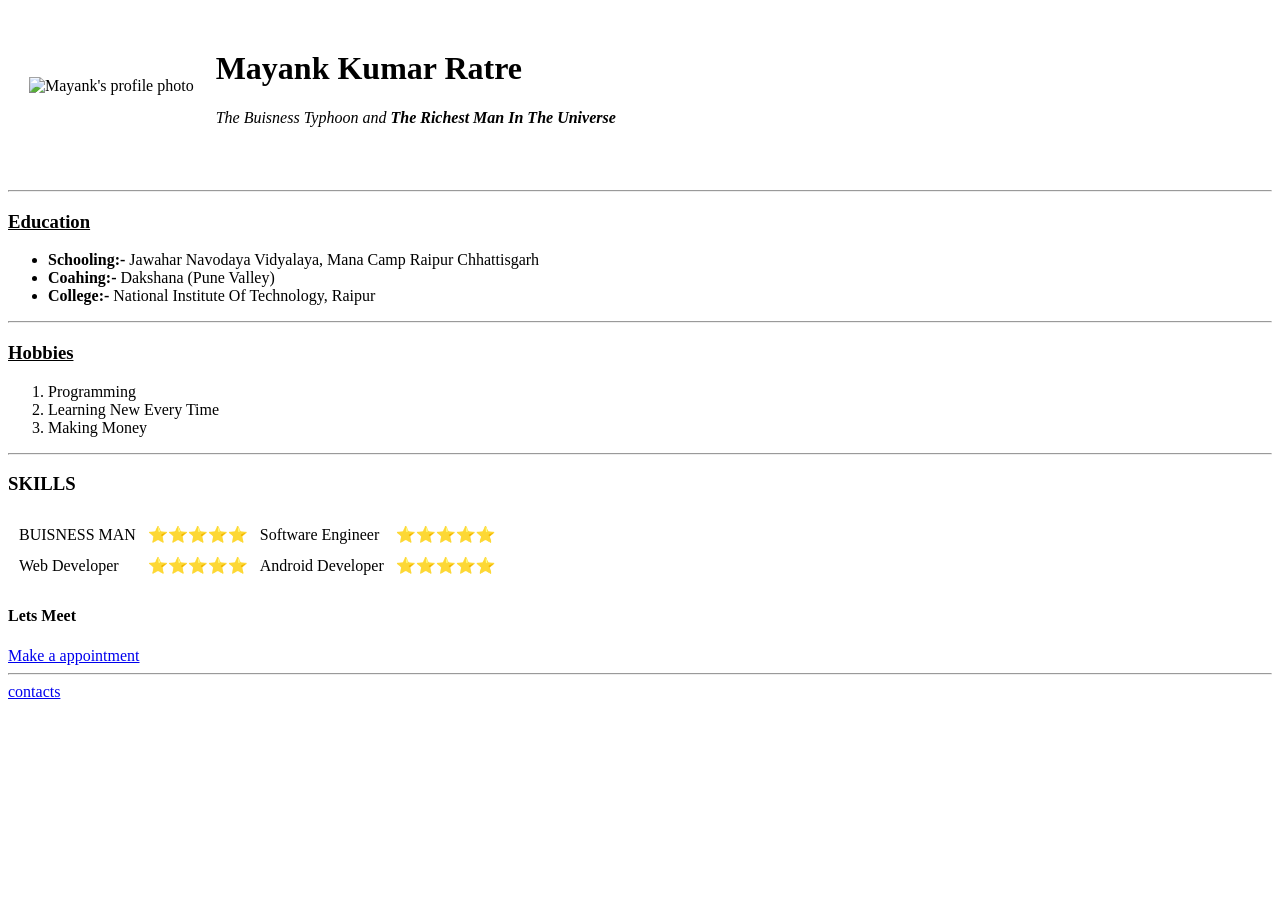
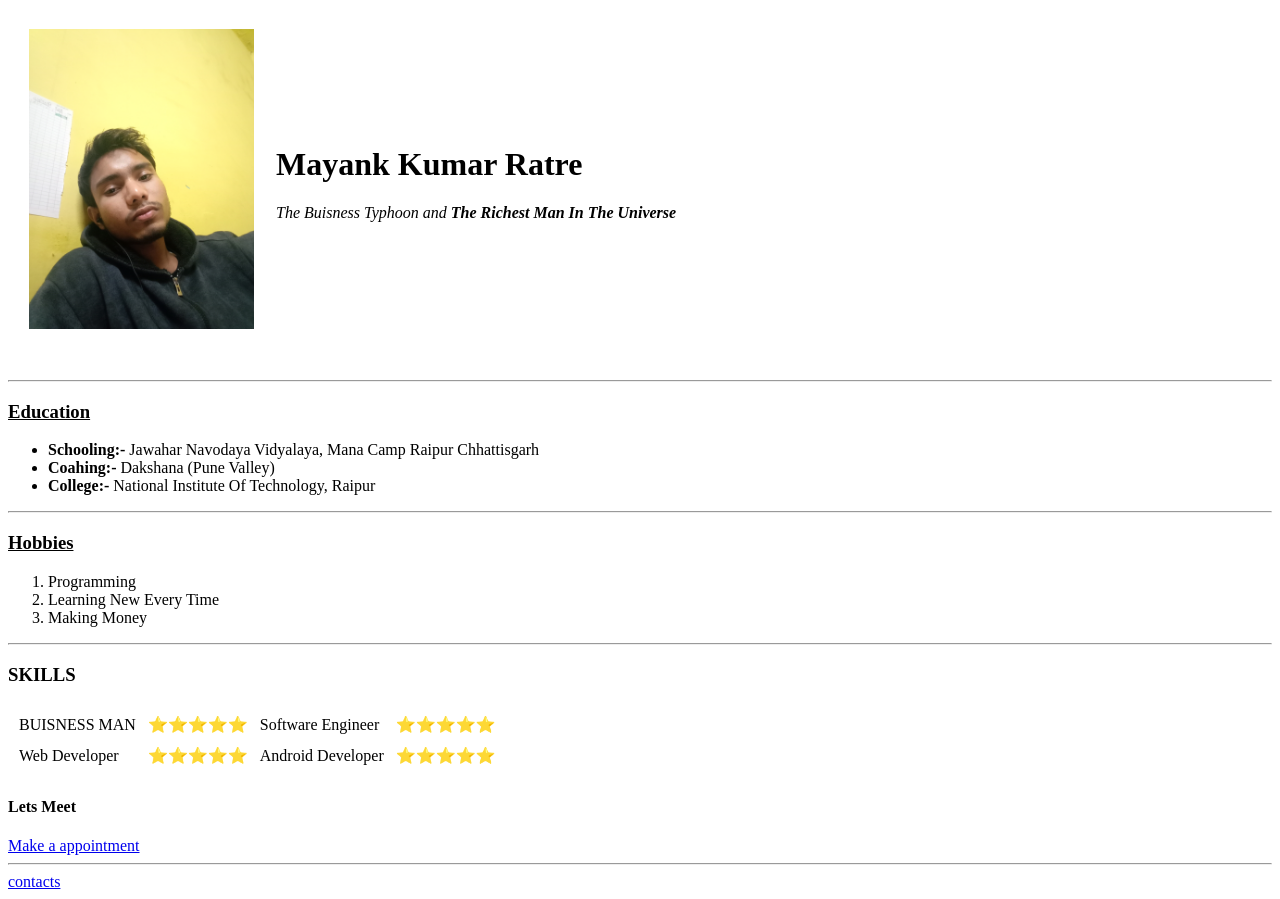
Before and after one commit to MAYANKRATRE10/MayankRatre, a plain HTML site: page index.html in a window 1280 px wide. Before the commit the page ends 800 px from the top, so only its background shows below. Drawn offline with Linux system fonts and the light colour scheme.

Commit message:
Update index.html

```diff
--- a/index.html
+++ b/index.html
@@ -7,7 +7,7 @@
   <body>
     <table cellspacing="20">
       <tr>
-        <td> <img src="/img/2.jpg" alt="Mayank's profile photo" height="300" ></td>
+        <td> <img src="mayank.jpg" alt="Mayank's profile photo" height="300" ></td>
         <td> <h1>Mayank Kumar Ratre</h1>
           <p> <em> The Buisness Typhoon and <strong> The Richest Man In The Universe</strong></em></p></td>
       </tr>
```
